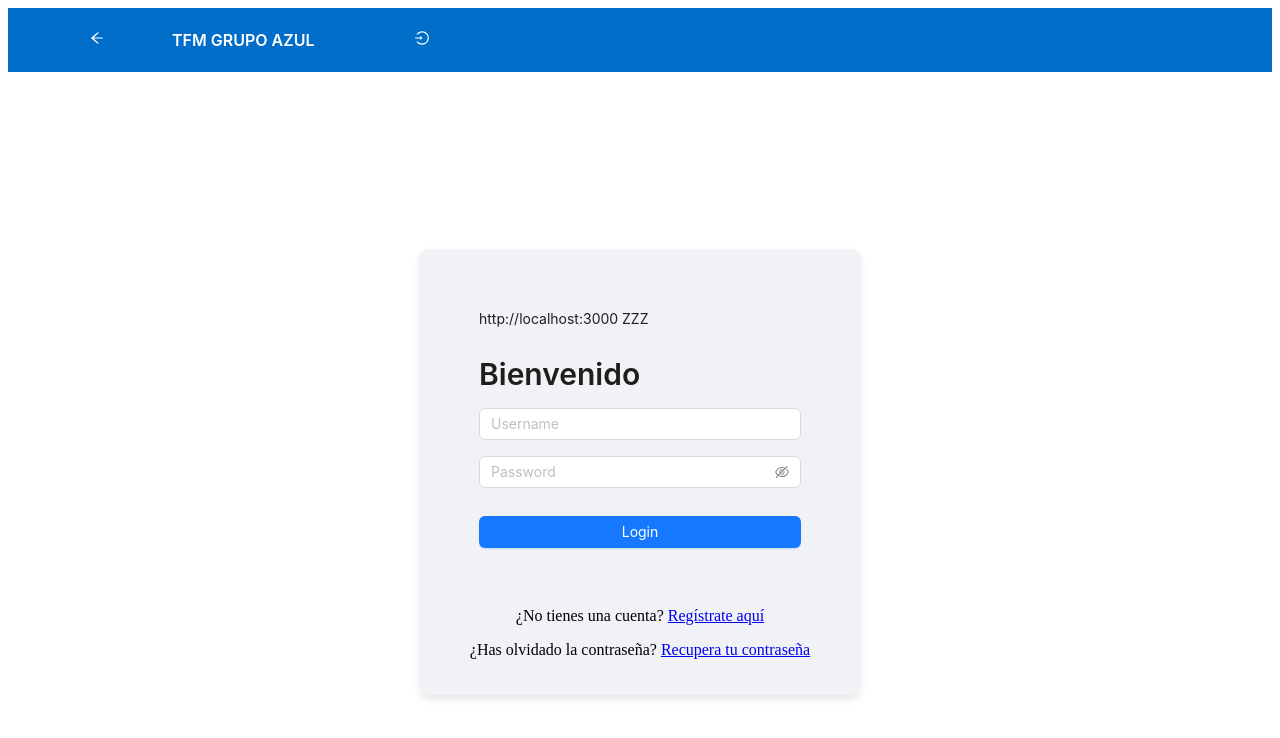
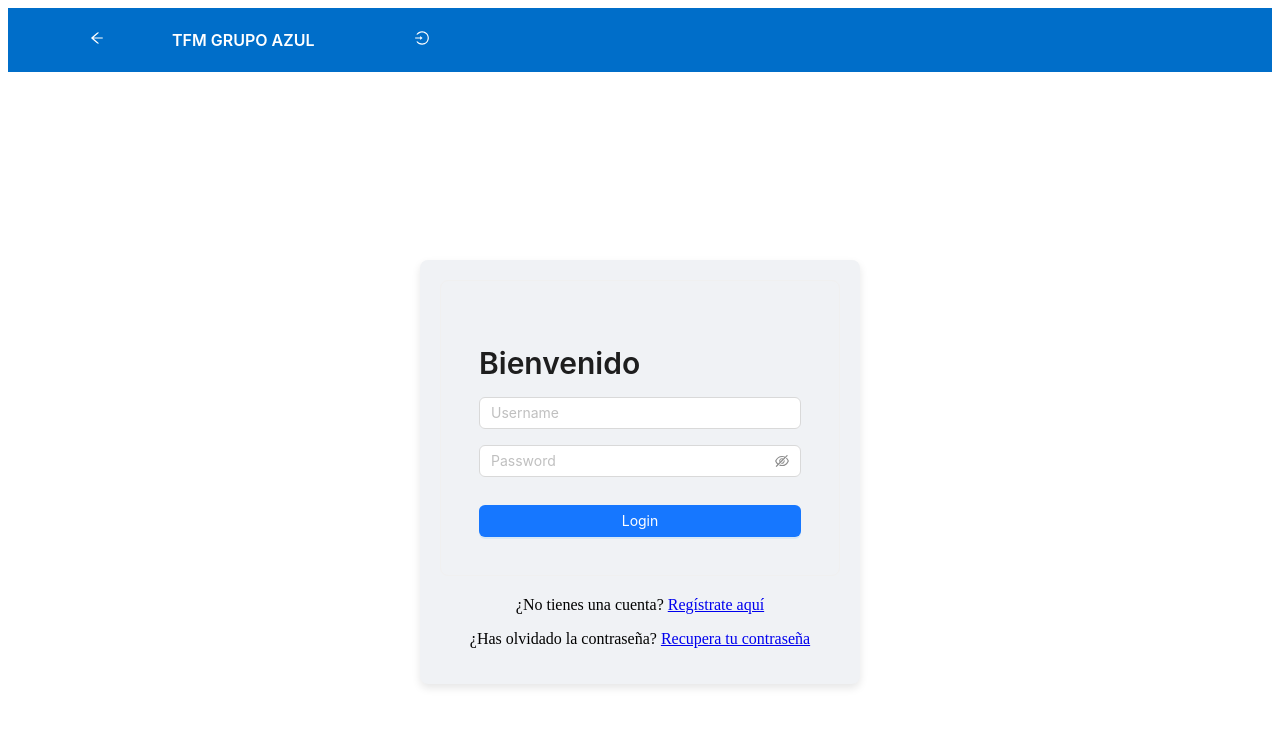
Before and after one commit to FSD0224STR/TFM-azul-frontend, a React (Vite) app: page /login in a window 1280 px wide. Shown: the top 738 px of the page. Built offline with nearby package versions, Linux system fonts and the light colour scheme.

Commit message:
comento las ZZZ

```diff
--- a/src/pages/login.jsx
+++ b/src/pages/login.jsx
@@ -15,7 +15,7 @@ const Login = () => {
       <div className="container">
         <div className="content">
           <Card className="loginCard">
-            {import.meta.env.VITE_BACKEND} ZZZ
+            {/* {import.meta.env.VITE_BACKEND} ZZZ */}
             <Typography.Title level={2}>Bienvenido</Typography.Title>
             <Row gutter={[16, 16]} justify="center">
               <Col xs={24} className="inputRow">
```
